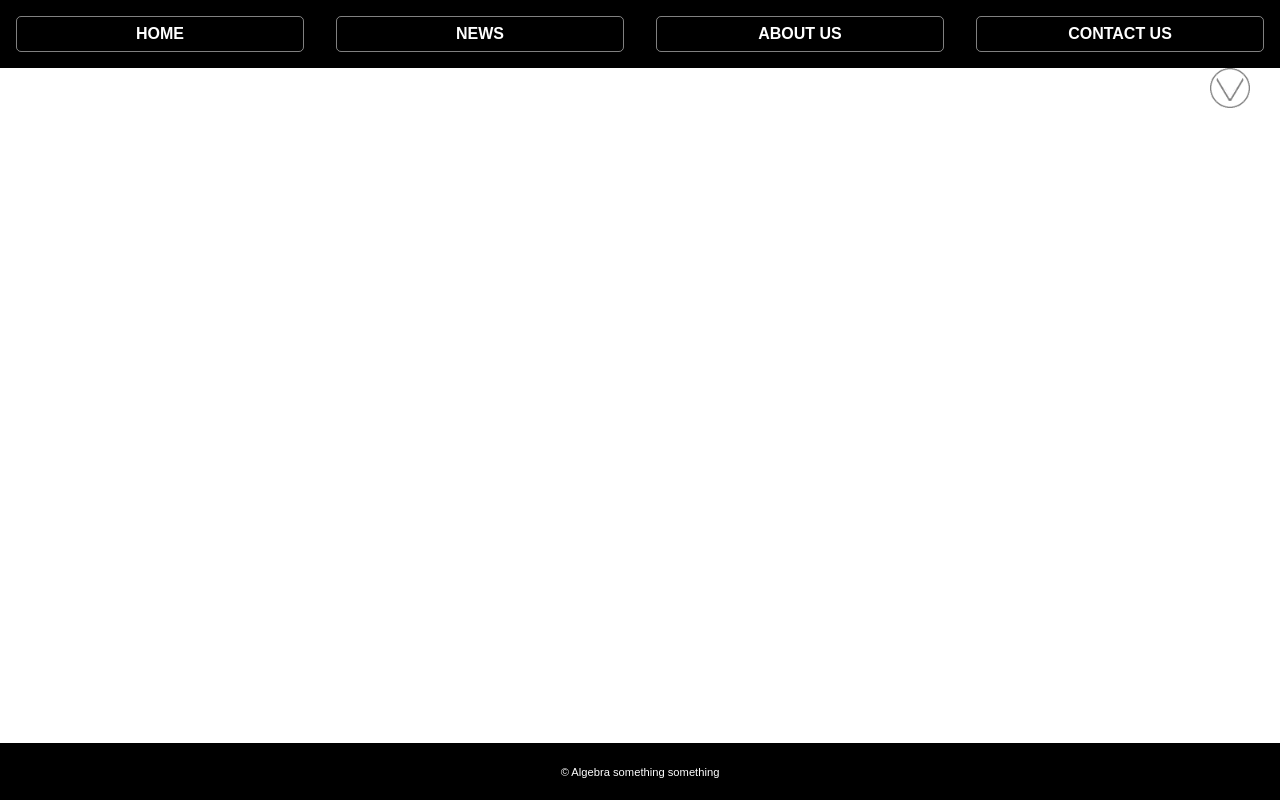
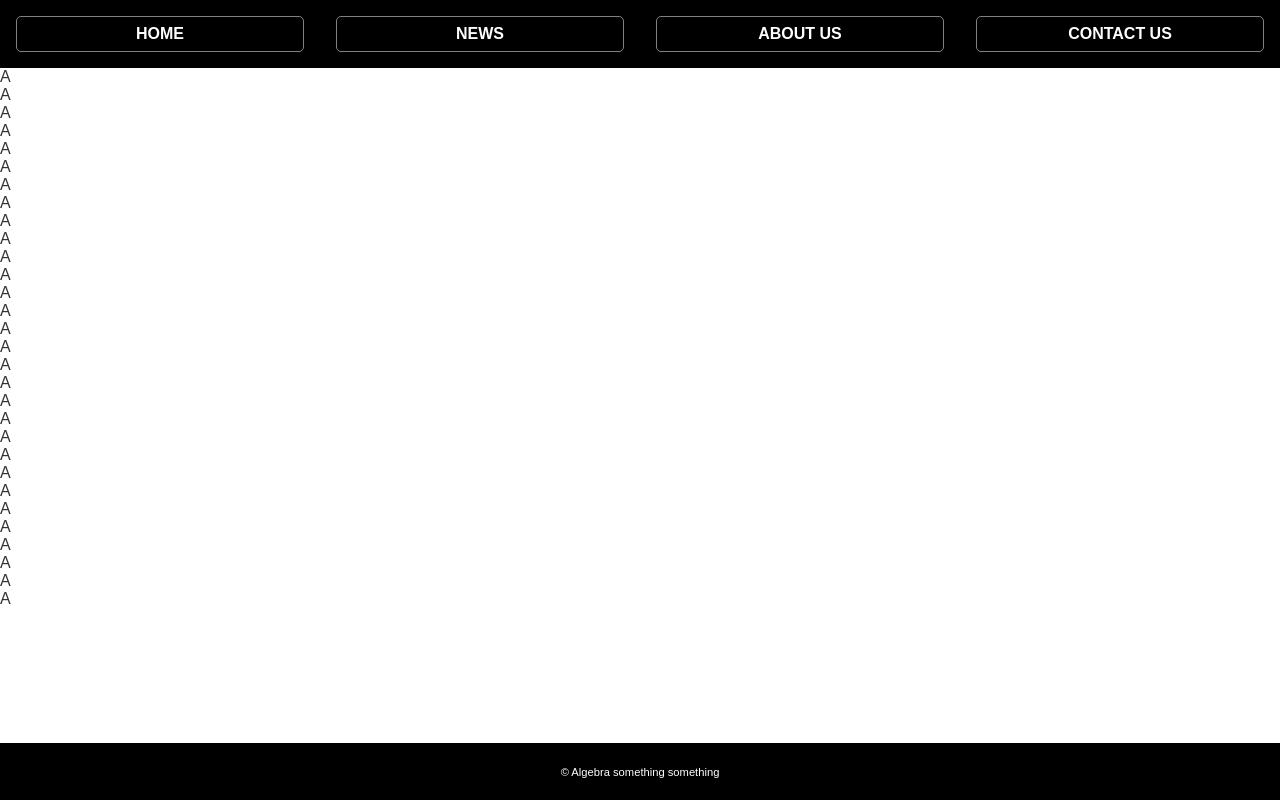
Before and after one commit to DoJukic/SUPIT-project-2023-2024, a plain HTML site: page wsite/home.html in a window 1280 px wide. Drawn offline with Linux system fonts and the light colour scheme.

Commit message:
Scroll to top done!

```diff
--- a/res/custom_style.css
+++ b/res/custom_style.css
@@ -2,7 +2,10 @@ html,
 body {
     margin: 0;
     padding: 0;
-    height: 100%;
+}
+
+html{
+	height:100%;
 }
 
 body {
@@ -10,6 +13,8 @@ body {
     font-family: sans-serif;
     display: flex;
     flex-direction: column;
+
+    min-height: 100%;
 
     animation: fadeInAnimation ease 1s;
     animation-iteration-count: 1;
@@ -19,6 +24,7 @@ body {
 
 main {
     flex: 1 0 auto;
+	overflow: visible;
 }
 
 .centered{
@@ -129,13 +135,24 @@ nav-element {
 
 /* -------------------- SCROLL TO TOP -------------------- */
 
-.observerRotateOnNavbar {
-	transform: rotate(-180deg);
+scroll-to-top-component{
+	position: fixed;
+	width: 100vw;
+	height: 100vh;
+	pointer-events: none;
+
+	display: flex;
+	align-items: flex-end !important;
+	flex-direction: column;
+}
+
+.sttRotateOnTopDistance {
+	transform: rotate(0deg);
 	transition: transform 0.2s;
 	will-change: auto !important;
 }
-.observerRotateOnNavbar.observerReportsNavbarInvisible {
-	transform: rotate(0deg);
+.sttRotateOnTopDistance.sttRotateOnTopDistanceTrigger {
+	transform: rotate(-180deg);
 }
 
 /* -------------------- FOOTER -------------------- */
--- a/wsite/components/scroll_to_top.js
+++ b/wsite/components/scroll_to_top.js
@@ -3,18 +3,62 @@ class ScrollToTop extends HTMLElement {
         super();
     }
 
+    static targetClass = "sttRotateOnTopDistanceTrigger";
+
+    static scrollToTopCheckDisplay(element){
+        if (($("body").height() - 200) > $(window).height()) {
+            $(element).css("display", "flex");
+            return;
+        }
+        $(element).css("display", "none");
+    }
+
+    static scrollToTopCheckRotation(element){
+        if (window.scrollY > 100) {
+            element.classList.remove(ScrollToTop.targetClass)
+            return;
+        }
+        element.classList.add(ScrollToTop.targetClass);
+    }
+
     connectedCallback() {
         this.innerHTML =
-            html`
-            <div class="row" style="justify-content: flex-end; align-items: flex-end;">
+            `
+            <div class="row" style="align-items: flex-end;">
 
-                <img id="scrollToTopImage" class="observerRotateOnNavbar" src="../res/img/scroll_to_top.png"
+                <img class="sttRotateOnTopDistance scrollToTopImage" src="../res/img/scroll_to_top.png"
                     style="width: 40px; height: 40px; pointer-events: auto; opacity: 0.5; cursor: pointer;">
                 <stt-space-maker style="display:block; width:30px;"></stt-space-maker>
             </div>
             <stt-space-maker style="display:block; height:20px;"></stt-space-maker>
         `;
+
+
+        // If the page is too small there is no use for this button, so we hide it.
+        var me_myself = this;
+        $(window).on('resize', function(){
+            ScrollToTop.scrollToTopCheckDisplay(me_myself);
+        });
+        ScrollToTop.scrollToTopCheckDisplay(me_myself);
+
+        // If we're already at the top, turn us into a scroll-to-bottom button.
+        var targetElement = this.getElementsByClassName("scrollToTopImage")[0];
+        $(window).on('scroll', function(){
+            ScrollToTop.scrollToTopCheckRotation(targetElement);
+        });
+        ScrollToTop.scrollToTopCheckRotation(targetElement);
+
+
+        // The actual functionality is here
+        $(targetElement).on("click", function(){
+            if(!$(targetElement).hasClass(ScrollToTop.targetClass)){
+                window.scrollTo({ top: 0, behavior: 'smooth' });
+            }else{
+                window.scrollTo({ top: document.body.scrollHeight, behavior: 'smooth' });
+            }
+        })
     }
 }
 
+
 customElements.define('scroll-to-top-component', ScrollToTop);
--- a/wsite/home.html
+++ b/wsite/home.html
@@ -41,7 +41,36 @@
         <scroll-to-top-component></scroll-to-top-component>
 
         <main>
-
+            <div>A</div>
+            <div>A</div>
+            <div>A</div>
+            <div>A</div>
+            <div>A</div>
+            <div>A</div>
+            <div>A</div>
+            <div>A</div>
+            <div>A</div>
+            <div>A</div>
+            <div>A</div>
+            <div>A</div>
+            <div>A</div>
+            <div>A</div>
+            <div>A</div>
+            <div>A</div>
+            <div>A</div>
+            <div>A</div>
+            <div>A</div>
+            <div>A</div>
+            <div>A</div>
+            <div>A</div>
+            <div>A</div>
+            <div>A</div>
+            <div>A</div>
+            <div>A</div>
+            <div>A</div>
+            <div>A</div>
+            <div>A</div>
+            <div>A</div>
         </main>
 
         <footer-component></footer-component>
--- a/wsite/main_logic.js
+++ b/wsite/main_logic.js
@@ -1,6 +1,6 @@
 /*
 Lit-html tag override so we don't have to remove them constantly
 Should probably be removed in production, but it's largely harmless
-(jquery's html() is called on a selector, so there is no conflict [tested])
+(jquery's html() is called on a selector, so there should be no conflict)
 */
 function html(s){return s};
--- a/wsite/old/custom_style.css
+++ b/wsite/old/custom_style.css
@@ -12,7 +12,6 @@ body{
 	font-family : "Segoe UI";
 	text-align: center;
 
-	min-height: 100vh;
 	flex-direction: column;
 	flex-wrap: nowrap;
 
```
